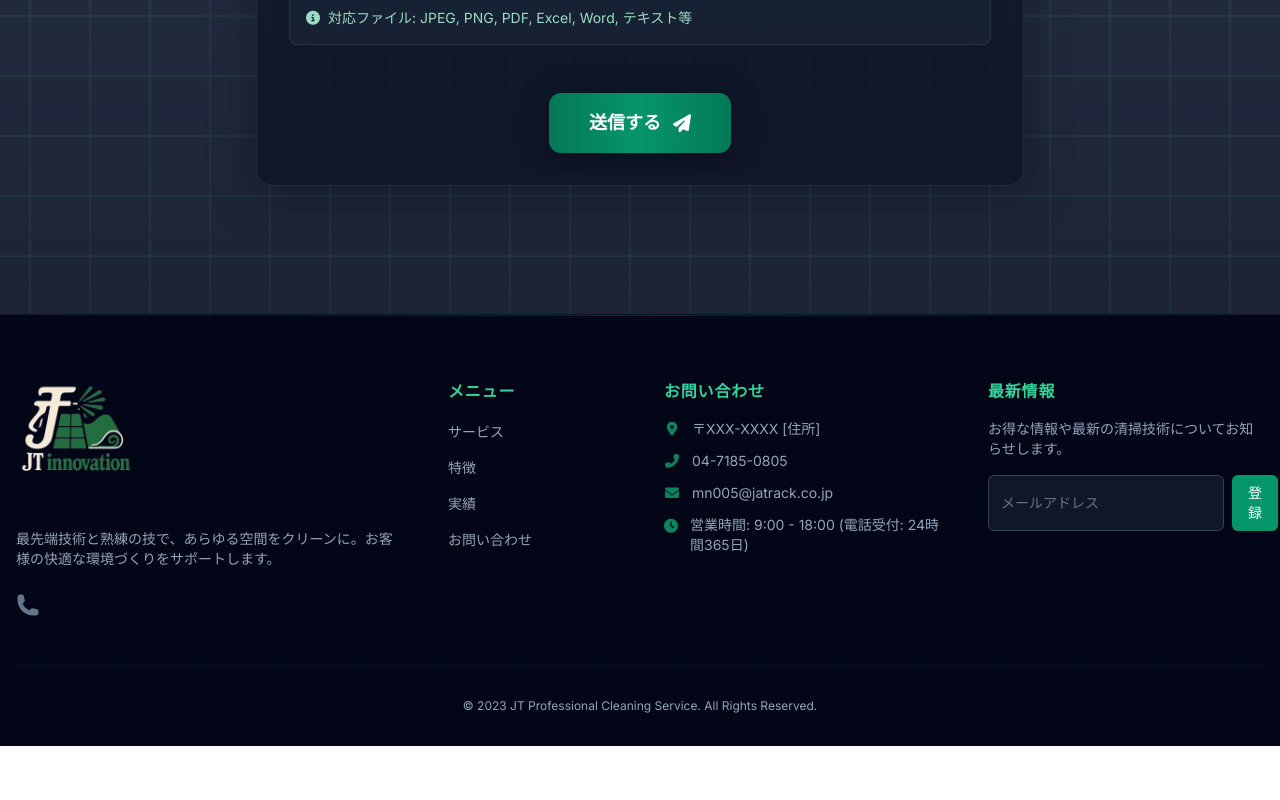
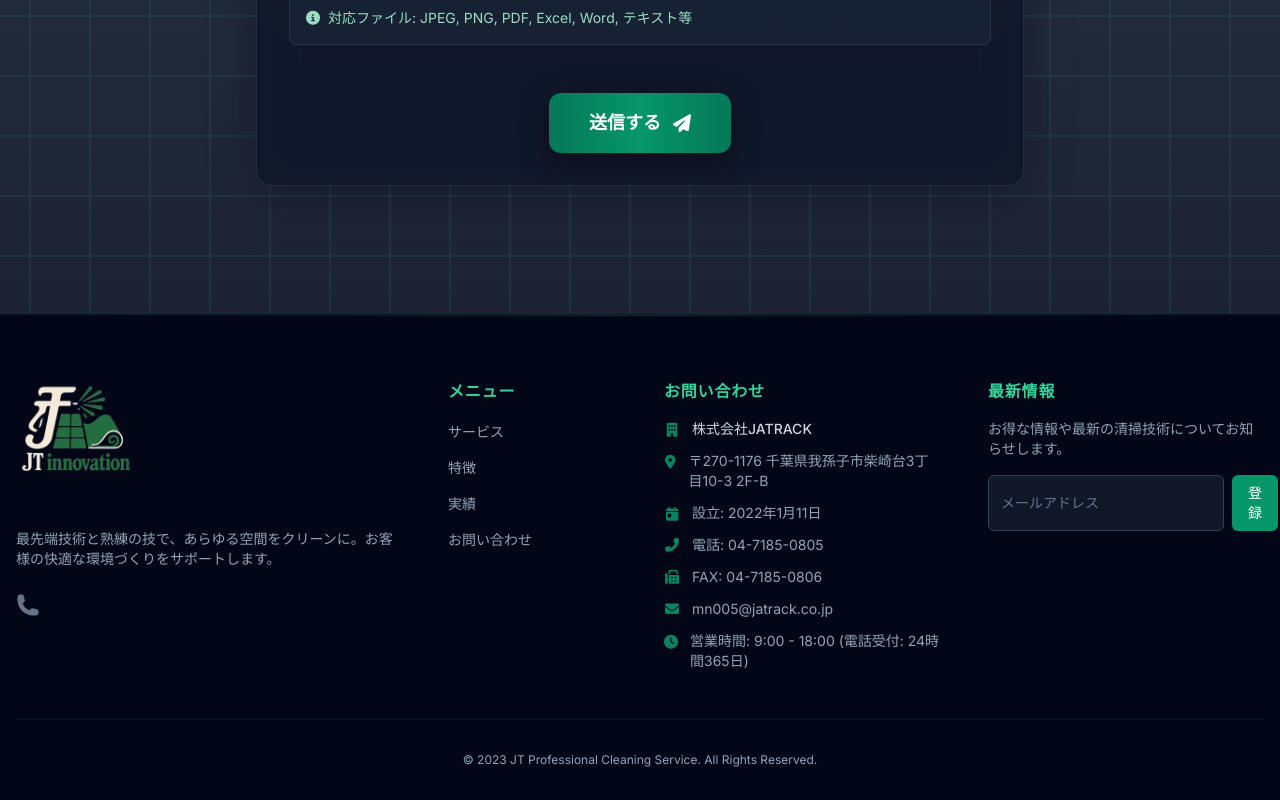
Before and after one commit to fura-1993/clean, a Next.js app: page / in a window 1280 px wide. Shown: the part 6578-7378 px from the top of the page. Before the commit the page ends 7324 px from the top, so only its background shows below. Built offline with nearby package versions, Linux system fonts and the light colour scheme.

Commit message:
Fix layout issue

```diff
--- a/src/components/Footer/Footer.tsx
+++ b/src/components/Footer/Footer.tsx
@@ -99,13 +99,25 @@ export default function Footer() {
           <div className="lg:col-span-3">
              <h3 className="text-md font-semibold text-emerald-400 tracking-wider uppercase mb-4">{t('contact')}</h3>
              <div className="space-y-3 text-sm">
-                <p className="flex items-center">
-                   <i className="fas fa-map-marker-alt mr-3 text-emerald-500/70 w-4 text-center"></i>
-                   {t('address')}
+                <p className="flex items-start">
+                   <i className="fas fa-building mr-3 text-emerald-500/70 w-4 text-center pt-1"></i>
+                   <span className="font-medium text-slate-300">{t('companyName')}</span>
+                </p>
+                <p className="flex items-start">
+                   <i className="fas fa-map-marker-alt mr-3 text-emerald-500/70 w-4 text-center pt-1"></i>
+                   <span>{t('companyAddress')}</span>
+                </p>
+                <p className="flex items-start">
+                   <i className="fas fa-calendar-day mr-3 text-emerald-500/70 w-4 text-center pt-1"></i>
+                   <span>{t('establishedDate')}</span>
                 </p>
                 <p className="flex items-center">
                    <i className="fas fa-phone-alt mr-3 text-emerald-500/70 w-4 text-center"></i>
-                   <a href="tel:04-7185-0805" className="hover:text-emerald-300 transition-colors">04-7185-0805</a>
+                   <a href="tel:04-7185-0805" className="hover:text-emerald-300 transition-colors">{t('phoneNumber')}</a>
+                </p>
+                <p className="flex items-center">
+                   <i className="fas fa-fax mr-3 text-emerald-500/70 w-4 text-center"></i>
+                   <span>{t('faxNumber')}</span>
                 </p>
                 <p className="flex items-center">
                    <i className="fas fa-envelope mr-3 text-emerald-500/70 w-4 text-center"></i>
--- a/src/locales/translations.json
+++ b/src/locales/translations.json
@@ -113,7 +113,12 @@
     "exteriorCleaningCase": "オフィスビル外壁洗浄",
     "exteriorCleaningCaseDesc": "高圧洗浄機で外壁の長年の汚れを除去し美観を回復",
     "tileCleaningCase": "商業施設床タイル洗浄",
-    "tileCleaningCaseDesc": "専門洗剤と洗浄機で頑固な汚れを除去し清潔感を回復"
+    "tileCleaningCaseDesc": "専門洗剤と洗浄機で頑固な汚れを除去し清潔感を回復",
+    "companyName": "株式会社JATRACK",
+    "companyAddress": "〒270-1176 千葉県我孫子市柴崎台3丁目10-3 2F-B",
+    "establishedDate": "設立: 2022年1月11日",
+    "phoneNumber": "電話: 04-7185-0805",
+    "faxNumber": "FAX: 04-7185-0806"
   },
   "en": {
     "contact": "Contact Us",
@@ -229,6 +234,11 @@
     "exteriorCleaningCase": "Office Building Exterior Cleaning",
     "exteriorCleaningCaseDesc": "Restoring aesthetic appeal by removing years of dirt from exterior walls with high-pressure cleaning",
     "tileCleaningCase": "Commercial Facility Floor Tile Cleaning",
-    "tileCleaningCaseDesc": "Removing stubborn stains with specialized detergents and cleaning machines to restore a clean atmosphere"
+    "tileCleaningCaseDesc": "Removing stubborn stains with specialized detergents and cleaning machines to restore a clean atmosphere",
+    "companyName": "JATRACK Corporation",
+    "companyAddress": "3-10-3 Shibasaki-dai, Abiko-shi, Chiba, 270-1176, Japan 2F-B",
+    "establishedDate": "Established: January 11, 2022",
+    "phoneNumber": "Tel: 04-7185-0805",
+    "faxNumber": "Fax: 04-7185-0806"
   }
 }
```
